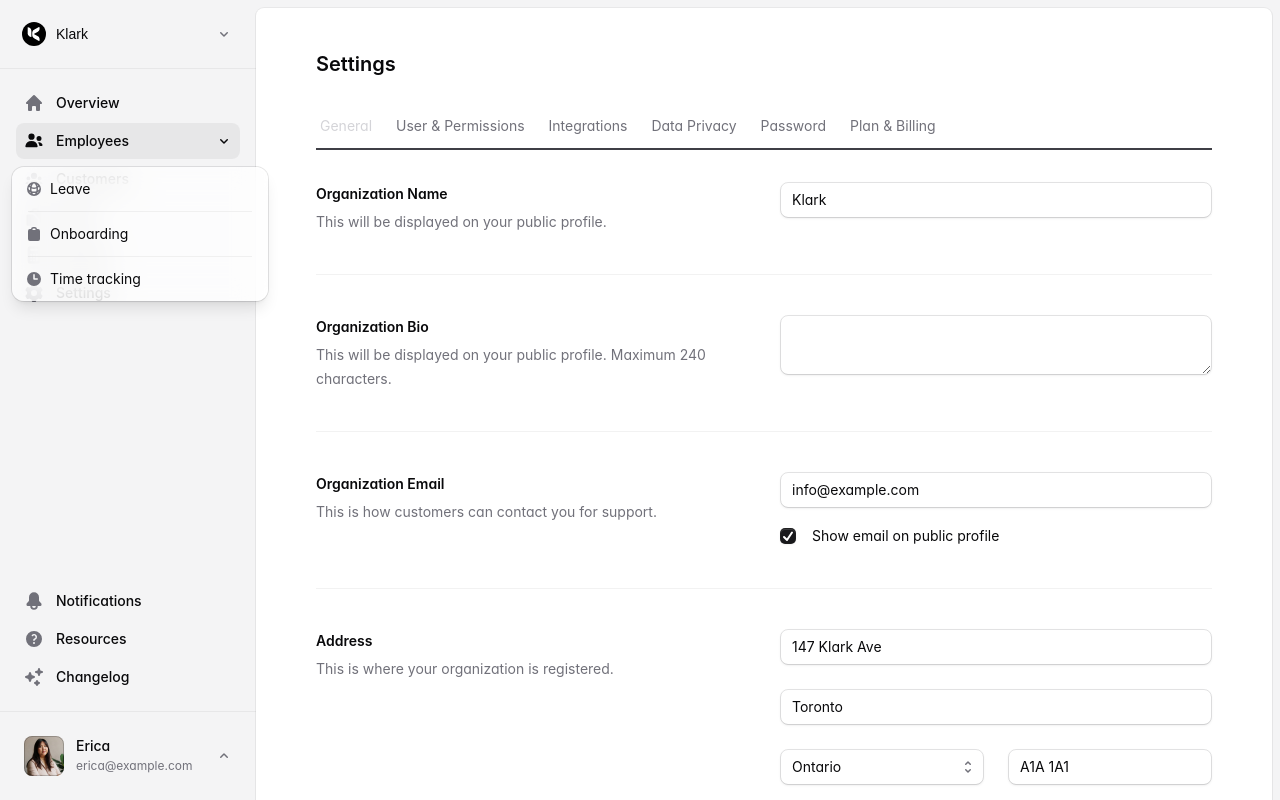
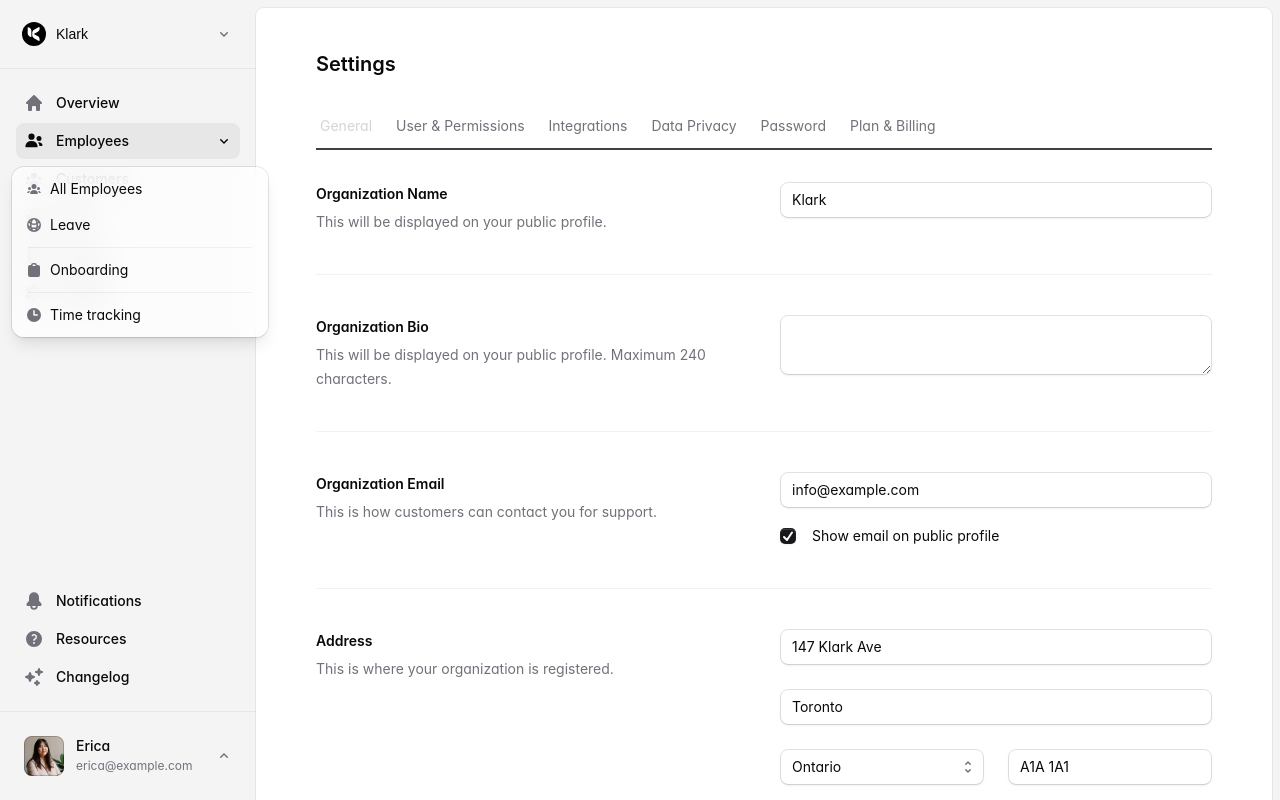
Before and after one commit to Lilianada/Klark, a Next.js app: page /settings in a window 1280 px wide. Both pictures are taken after a click on the button "Employees". Shown: the top 800 px of the page. Built offline with nearby package versions, Linux system fonts and the light colour scheme; a web font is replaced by a local one.

Commit message:
made changes to application-layout

```diff
--- a/src/app/application-layout.jsx
+++ b/src/app/application-layout.jsx
@@ -78,6 +78,10 @@ function AccountDropdownMenu({ anchor }) {
 function EmployeeDropdownMenu({ anchor }) {
   return (
     <DropdownMenu className="min-w-64" anchor={anchor}>
+      <DropdownItem href="/employees">
+        <UserGroupIcon />
+        <DropdownLabel>All Employees</DropdownLabel>
+      </DropdownItem>
       <DropdownItem href="#">
         <GlobeAltIcon />
         <DropdownLabel>Leave</DropdownLabel>
@@ -140,7 +144,7 @@ export function ApplicationLayout({ events, children }) {
                 <DropdownDivider />
                 <DropdownItem href="#">
                   <PlusIcon />
-                  <DropdownLabel>New team&hellip;</DropdownLabel>
+                  <DropdownLabel>New task&hellip;</DropdownLabel>
                 </DropdownItem>
               </DropdownMenu>
             </Dropdown>
```
